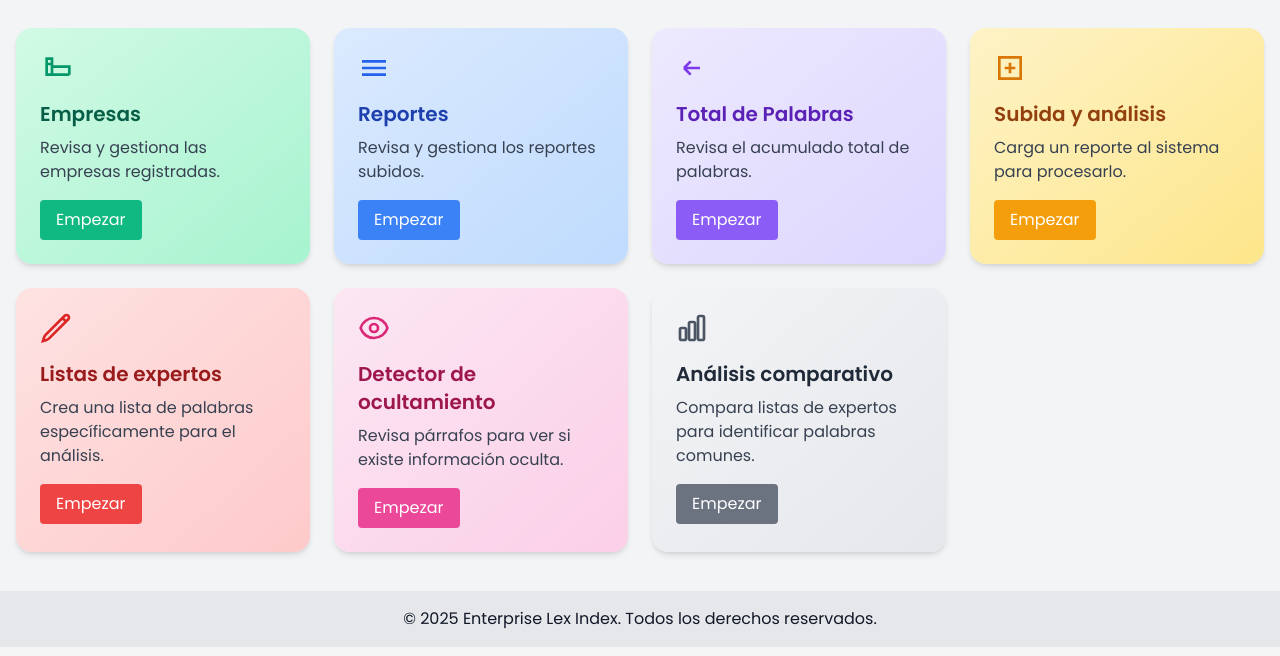
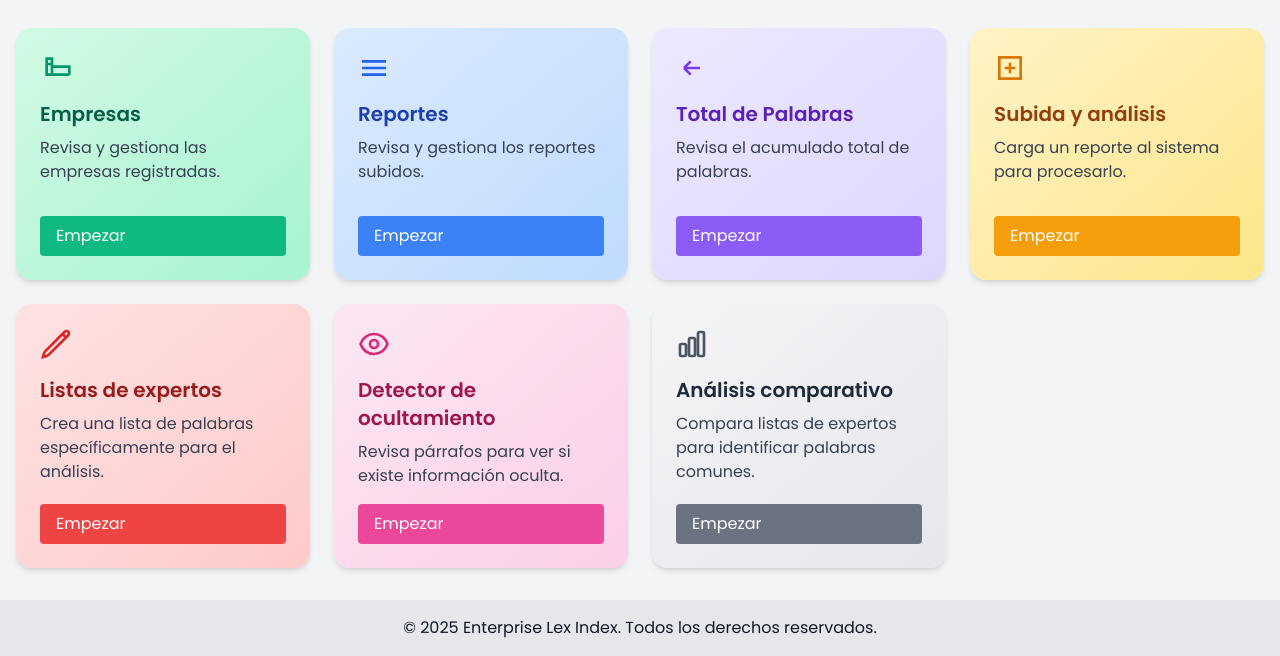
Before and after one commit to hadez7/ComplexIndexV2, a Django app: template Counter/templates/panel.html in a window 1280 px wide. Shown: the part 153-809 px from the top of the page. Run offline with Django 3.2, Linux system fonts and the light colour scheme; the template is opened without the code that fills it, so the values that code supplies are empty; some libraries are stand-ins or nearby versions.

Commit message:
Mejoras de UI en usuarios, perfil, login y panel

```diff
--- a/Counter/templates/panel.html
+++ b/Counter/templates/panel.html
@@ -8,7 +8,7 @@
 
     <div class="grid grid-cols-1 sm:grid-cols-2 lg:grid-cols-4 gap-6">
         <!-- !Empresas -->
-        <div class="bg-gradient-to-br from-green-100 to-green-200 p-6 rounded-2xl shadow-md hover:shadow-xl transform hover:-translate-y-1 transition duration-300">
+        <div class="bg-gradient-to-br from-green-100 to-green-200 p-6 rounded-2xl shadow-md hover:shadow-xl transform hover:-translate-y-1 transition duration-300 flex flex-col">
             <div class="mb-4">
                 <svg class="w-8 h-8 text-green-600" fill="none" stroke="currentColor" stroke-width="2" viewBox="0 0 24 24">
                     <path d="M9 17v-6h13v6M9 17V5H5v12h4zM9 17h13M5 5h4v4H5z" />
@@ -16,11 +16,11 @@
             </div>
             <h2 class="text-xl font-semibold mb-2 text-green-800">Empresas</h2>
             <p class="text-gray-700 mb-4">Revisa y gestiona las empresas registradas.</p>
-            <a href="{% url 'companies' %}" class="inline-block bg-green-500 text-white px-4 py-2 rounded hover:bg-green-600 transition">Empezar</a>
+            <a href="{% url 'companies' %}" class="mt-auto inline-block bg-green-500 text-white px-4 py-2 rounded hover:bg-green-600 transition">Empezar</a>
         </div>
 
         <!-- !Reportes -->
-        <div class="bg-gradient-to-br from-blue-100 to-blue-200 p-6 rounded-2xl shadow-md hover:shadow-xl transform hover:-translate-y-1 transition duration-300">
+        <div class="bg-gradient-to-br from-blue-100 to-blue-200 p-6 rounded-2xl shadow-md hover:shadow-xl transform hover:-translate-y-1 transition duration-300 flex flex-col">
             <div class="mb-4">
                 <svg class="w-8 h-8 text-blue-600" fill="none" stroke="currentColor" stroke-width="2" viewBox="0 0 24 24">
                     <path d="M3 7h18M3 12h18M3 17h18" />
@@ -28,11 +28,11 @@
             </div>
             <h2 class="text-xl font-semibold mb-2 text-blue-800">Reportes</h2>
             <p class="text-gray-700 mb-4">Revisa y gestiona los reportes subidos.</p>
-            <a href="{% url 'reports' %}" class="inline-block bg-blue-500 text-white px-4 py-2 rounded hover:bg-blue-600 transition">Empezar</a>
+            <a href="{% url 'reports' %}" class="mt-auto inline-block bg-blue-500 text-white px-4 py-2 rounded hover:bg-blue-600 transition">Empezar</a>
         </div>
 
         <!-- !Conteo total -->
-        <div class="bg-gradient-to-br from-purple-100 to-purple-200 p-6 rounded-2xl shadow-md hover:shadow-xl transform hover:-translate-y-1 transition duration-300">
+        <div class="bg-gradient-to-br from-purple-100 to-purple-200 p-6 rounded-2xl shadow-md hover:shadow-xl transform hover:-translate-y-1 transition duration-300 flex flex-col">
             <div class="mb-4">
                 <svg class="w-8 h-8 text-purple-600" fill="none" stroke="currentColor" stroke-width="2" viewBox="0 0 24 24">
                     <path d="M11 17l-5-5m0 0l5-5m-5 5h12" />
@@ -41,11 +41,11 @@
             <h2 class="text-xl font-semibold mb-2 text-purple-800">Total de Palabras</h2>
             <p class="text-gray-700 mb-4">Revisa el acumulado total de palabras.</p>
             <div class="text-3xl font-bold text-purple-700 mb-4">{{ total_palabras }}</div>
-            <a href="{% url 'totalcount' %}" class="inline-block bg-purple-500 text-white px-4 py-2 rounded hover:bg-purple-600 transition">Empezar</a>
+            <a href="{% url 'totalcount' %}" class="mt-auto inline-block bg-purple-500 text-white px-4 py-2 rounded hover:bg-purple-600 transition">Empezar</a>
         </div>
 
         <!-- !Subida y análisis -->
-        <div class="bg-gradient-to-br from-yellow-100 to-yellow-200 p-6 rounded-2xl shadow-md hover:shadow-xl transform hover:-translate-y-1 transition duration-300">
+        <div class="bg-gradient-to-br from-yellow-100 to-yellow-200 p-6 rounded-2xl shadow-md hover:shadow-xl transform hover:-translate-y-1 transition duration-300 flex flex-col">
             <div class="mb-4">
                 <svg class="w-8 h-8 text-yellow-600" fill="none" stroke="currentColor" stroke-width="2" viewBox="0 0 24 24">
                     <path d="M4 4v16h16V4H4zm4 8h8m-4-4v8" />
@@ -53,11 +53,11 @@
             </div>
             <h2 class="text-xl font-semibold mb-2 text-yellow-800">Subida y análisis</h2>
             <p class="text-gray-700 mb-4">Carga un reporte al sistema para procesarlo.</p>
-            <a href="{% url 'upload' %}" class="inline-block bg-yellow-500 text-white px-4 py-2 rounded hover:bg-yellow-600 transition">Empezar</a>
+            <a href="{% url 'upload' %}" class="mt-auto inline-block bg-yellow-500 text-white px-4 py-2 rounded hover:bg-yellow-600 transition">Empezar</a>
         </div>
 
         <!-- !Listas de experto -->
-        <div class="bg-gradient-to-br from-red-100 to-red-200 p-6 rounded-2xl shadow-md hover:shadow-xl transform hover:-translate-y-1 transition duration-300">
+        <div class="bg-gradient-to-br from-red-100 to-red-200 p-6 rounded-2xl shadow-md hover:shadow-xl transform hover:-translate-y-1 transition duration-300 flex flex-col">
             <div class="mb-4">
                 <svg class="w-8 h-8 text-red-600" fill="none" stroke="currentColor" stroke-width="2" viewBox="0 0 24 24">
                     <path d="m16.862 4.487 1.687-1.688a1.875 1.875 0 1 1 2.652 2.652L6.832 19.82a4.5 4.5 0 0 1-1.897 1.13l-2.685.8.8-2.685a4.5 4.5 0 0 1 1.13-1.897L16.863 4.487Zm0 0L19.5 7.125" />
@@ -65,10 +65,10 @@
             </div>
             <h2 class="text-xl font-semibold mb-2 text-red-800">Listas de expertos</h2>
             <p class="text-gray-700 mb-4">Crea una lista de palabras específicamente para el análisis.</p>
-            <a href="{% url 'expert_lists' %}" class="inline-block bg-red-500 text-white px-4 py-2 rounded hover:bg-red-600 transition">Empezar</a>
+            <a href="{% url 'expert_lists' %}" class="mt-auto inline-block bg-red-500 text-white px-4 py-2 rounded hover:bg-red-600 transition">Empezar</a>
         </div>
         <!-- !Detector de ocultamiento -->
-        <div class="bg-gradient-to-br from-pink-100 to-pink-200 p-6 rounded-2xl shadow-md hover:shadow-xl transform hover:-translate-y-1 transition duration-300">
+        <div class="bg-gradient-to-br from-pink-100 to-pink-200 p-6 rounded-2xl shadow-md hover:shadow-xl transform hover:-translate-y-1 transition duration-300 flex flex-col">
             <div class="mb-4">
                 <svg class="w-8 h-8 text-pink-600" fill="none" stroke="currentColor" stroke-width="2" viewBox="0 0 24 24">
                     <path stroke-linecap="round" stroke-linejoin="round" d="M2.036 12.322a1.012 1.012 0 0 1 0-.639C3.423 7.51 7.36 4.5 12 4.5c4.638 0 8.573 3.007 9.963 7.178.07.207.07.431 0 .639C20.577 16.49 16.64 19.5 12 19.5c-4.638 0-8.573-3.007-9.963-7.178Z" />
@@ -77,10 +77,10 @@
             </div>
             <h2 class="text-xl font-semibold mb-2 text-pink-800">Detector de ocultamiento</h2>
             <p class="text-gray-700 mb-4">Revisa párrafos para ver si existe información oculta.</p>
-            <a href="{% url 'concealment_detection' %}" class="inline-block bg-pink-500 text-white px-4 py-2 rounded hover:bg-pink-600 transition">Empezar</a>
+            <a href="{% url 'concealment_detection' %}" class="mt-auto inline-block bg-pink-500 text-white px-4 py-2 rounded hover:bg-pink-600 transition">Empezar</a>
         </div>
         <!-- !Análisis comparativo -->
-        <div class="bg-gradient-to-br from-gray-100 to-gray-200 p-6 rounded-2xl shadow-md hover:shadow-xl transform hover:-translate-y-1 transition duration-300">
+        <div class="bg-gradient-to-br from-gray-100 to-gray-200 p-6 rounded-2xl shadow-md hover:shadow-xl transform hover:-translate-y-1 transition duration-300 flex flex-col">
             <div class="mb-4">
                 <svg class="w-8 h-8 text-gray-600" fill="none" stroke="currentColor" stroke-width="2" viewBox="0 0 24 24">
                     <path stroke-linecap="round" stroke-linejoin="round" d="M3 13.125C3 12.504 3.504 12 4.125 12h2.25c.621 0 1.125.504 1.125 1.125v6.75C7.5 20.496 6.996 21 6.375 21h-2.25A1.125 1.125 0 0 1 3 19.875v-6.75ZM9.75 8.625c0-.621.504-1.125 1.125-1.125h2.25c.621 0 1.125.504 1.125 1.125v11.25c0 .621-.504 1.125-1.125 1.125h-2.25a1.125 1.125 0 0 1-1.125-1.125V8.625ZM16.5 4.125c0-.621.504-1.125 1.125-1.125h2.25C20.496 3 21 3.504 21 4.125v15.75c0 .621-.504 1.125-1.125 1.125h-2.25a1.125 1.125 0 0 1-1.125-1.125V4.125Z" />
@@ -88,11 +88,11 @@
             </div>
             <h2 class="text-xl font-semibold mb-2 text-gray-800">Análisis comparativo</h2>
             <p class="text-gray-700 mb-4">Compara listas de expertos para identificar palabras comunes.</p>
-            <a href="{% url 'comparative_analysis' %}" class="inline-block bg-gray-500 text-white px-4 py-2 rounded hover:bg-gray-600 transition">Empezar</a>
+            <a href="{% url 'comparative_analysis' %}" class="mt-auto inline-block bg-gray-500 text-white px-4 py-2 rounded hover:bg-gray-600 transition">Empezar</a>
         </div>
         <!-- !Usuarios -->
         {% if user.is_staff %}
-        <div class="bg-gradient-to-br from-blue-50 to-blue-100 p-6 rounded-2xl shadow-md hover:shadow-xl transform hover:-translate-y-1 transition duration-300">
+        <div class="bg-gradient-to-br from-blue-50 to-blue-100 p-6 rounded-2xl shadow-md hover:shadow-xl transform hover:-translate-y-1 transition duration-300 flex flex-col">
             <div class="mb-4">
                 <svg class="w-8 h-8 text-blue-600" fill="none" stroke="currentColor" stroke-width="2" viewBox="0 0 24 24">
                     <path stroke-linecap="round" stroke-linejoin="round" d="M15 19.128a9.38 9.38 0 0 0 2.625.372 9.337 9.337 0 0 0 4.121-.952 4.125 4.125 0 0 0-7.533-2.493M15 19.128v-.003c0-1.113-.285-2.16-.786-3.07M15 19.128v.106A12.318 12.318 0 0 1 8.624 21c-2.331 0-4.512-.645-6.374-1.766l-.001-.109a6.375 6.375 0 0 1 11.964-3.07M12 6.375a3.375 3.375 0 1 1-6.75 0 3.375 3.375 0 0 1 6.75 0Zm8.25 2.25a2.625 2.625 0 1 1-5.25 0 2.625 2.625 0 0 1 5.25 0Z" />
@@ -100,7 +100,7 @@
             </div>
             <h2 class="text-xl font-semibold mb-2 text-blue-700">Usuarios</h2>
             <p class="text-gray-700 mb-4">Administración de usuarios y roles de usuarios.</p>
-            <a href="{% url 'users' %}" class="inline-block bg-blue-400 text-white px-4 py-2 rounded hover:bg-blue-500 transition">Empezar</a>
+            <a href="{% url 'users' %}" class="mt-auto inline-block bg-blue-400 text-white px-4 py-2 rounded hover:bg-blue-500 transition">Empezar</a>
         </div>
         {% endif %}
     </div>
--- a/Counter/urls.py
+++ b/Counter/urls.py
@@ -12,6 +12,7 @@ urlpatterns = [
     path("users/update/", views.update_user, name="users_update"),
     path("users/<int:user_id>/toggle-active/", views.toggle_user_active, name="users_toggle_active"),
     path("users/<int:user_id>/expert/", views.assign_expert, name="users_assign_expert"),
+    path("users/<int:user_id>/delete/", views.delete_user, name="users_delete"),
     path("reports-by-year/", views.reports_by_year, name="reports_by_year"),
 
     # Included URLConfs
--- a/User/templates/login.html
+++ b/User/templates/login.html
@@ -1,4 +1,5 @@
 {% extends 'base.html' %}
+{% load widget_tweaks %}
 {% block title %}Iniciar sesión{% endblock %}
 
 {% block content %}
@@ -11,7 +12,7 @@
         {% for field in form %}
         <div class="mb-5">
             <label for="{{ field.id_for_label }}" class="block text-gray-700 font-semibold mb-2">{{ field.label }}</label>
-            {{ field }}
+            {{ field|add_class:"w-full border border-gray-300 rounded-lg p-2 focus:outline-none focus:ring-2 focus:ring-blue-500 text-gray-800" }}
             {% if field.errors %}
             <p class="text-red-600 mt-1 text-sm">{{ field.errors|striptags }}</p>
             {% endif %}
--- a/User/templates/register.html
+++ b/User/templates/register.html
@@ -1,5 +1,6 @@
 {% extends 'base.html' %}
 
+{% load widget_tweaks %}
 {% block title %}Registrarse | WordCounter{% endblock %}
 
 {% block content %}
@@ -11,7 +12,7 @@
             {% for field in form %}
                 <div>
                     <label for="{{ field.id_for_label }}" class="block mb-1 font-semibold text-gray-700">{{ field.label }}</label>
-                    {{ field }}
+                    {{ field|add_class:"w-full border border-gray-300 rounded-lg p-2 focus:outline-none focus:ring-2 focus:ring-blue-500 text-gray-800" }}
                     {% if field.errors %}
                         <p class="text-red-600 text-sm mt-1">{{ field.errors|striptags }}</p>
                     {% endif %}
--- a/WordCounter/templates/base.html
+++ b/WordCounter/templates/base.html
@@ -40,24 +40,30 @@
                 Panel de administración
               </a>
             </li>
-            <li>
-              <a href="{% url 'profile' %}" class="flex justify-center md:justify-start items-center">
-                {% if user.profile.picture %}
+            <li class="relative">
+              <button type="button" id="userMenuBtn" aria-haspopup="true" aria-expanded="false"
+                      class="flex justify-center md:justify-start items-center focus:outline-none">
+                {% if user.profile.picture.name != 'profile_pics/default.jpg' %}
                 <img src="{{ user.profile.picture.url }}" alt="Foto de perfil" class="w-10 h-10 rounded-full object-cover border-2 border-blue-500 shadow-sm">
                 {% else %}
-                <div class="w-10 h-10 rounded-full bg-gray-300 flex items-center justify-center text-gray-600 shadow-inner">
-                  <span class="text-base">👤</span>
+                <div class="w-10 h-10 rounded-full bg-blue-100 flex items-center justify-center text-blue-600 font-semibold border-2 border-blue-500 shadow-sm">
+                  {{ user.username|slice:":1"|upper }}
                 </div>
                 {% endif %}
+              </button>
+
+              <!-- Menú desplegable -->
+              <div id="userMenu" class="hidden absolute right-0 mt-2 w-52 bg-white rounded-xl shadow-lg border border-gray-200 z-50 py-1">
+                <a href="{% url 'profile' %}" class="block px-4 py-2 text-sm text-gray-700 hover:bg-blue-50 hover:text-blue-700 transition">
+                  Editar usuario
                 </a>
-            </li>
-            <li>
                 <form action="{% url 'logout' %}" method="post">
                   {% csrf_token %}
-                <button type="submit" class="text-red-600 hover:underline font-medium transition">
+                  <button type="submit" class="w-full text-left px-4 py-2 text-sm text-red-600 hover:bg-red-50 transition">
                     Cerrar sesión
                   </button>
                 </form>
+              </div>
             </li>
             {% else %}
             <li>
@@ -86,6 +92,39 @@
         © 2025 Enterprise Lex Index. Todos los derechos reservados.
     </footer>
 
+    <!-- Menú usuario -->
+    <script>
+      document.addEventListener('DOMContentLoaded', function () {
+        const btn = document.getElementById('userMenuBtn');
+        const menu = document.getElementById('userMenu');
+        if (!btn || !menu) return;
+
+        btn.addEventListener('click', function (e) {
+          e.stopPropagation();
+          const open = !menu.classList.contains('hidden');
+          menu.classList.toggle('hidden', open);
+          btn.setAttribute('aria-expanded', String(!open));
+        });
+
+        function closeMenu() {
+          menu.classList.add('hidden');
+          btn.setAttribute('aria-expanded', 'false');
+        }
+
+        document.addEventListener('click', function (e) {
+          if (!menu.contains(e.target) && !btn.contains(e.target)) closeMenu();
+        });
+
+        document.addEventListener('keydown', function (e) {
+          if (e.key === 'Escape') closeMenu();
+        });
+
+        menu.querySelectorAll('a, button[type="submit"]').forEach(function (el) {
+          el.addEventListener('click', closeMenu);
+        });
+      });
+    </script>
+
     {% block scripts %}
     {% endblock %}
   </body>
--- a/WordCounter/urls.py
+++ b/WordCounter/urls.py
@@ -22,7 +22,7 @@ from django.conf.urls.static import static
 urlpatterns = [
     path('admin/', admin.site.urls),
     path('', include('Counter.urls')),
-    path('Auth', include('User.urls')),
+    path('Auth/', include('User.urls')),
 ]
 
 
```
Also changed, not shown: Counter/static/js/users.js (+25 -0 lines), Counter/templates/users.html (+34 -8 lines), Counter/views/general_views.py (+27 -0 lines), User/templates/profile.html (+10 -0 lines). Lines whose indentation alone changed are shown as unchanged.
